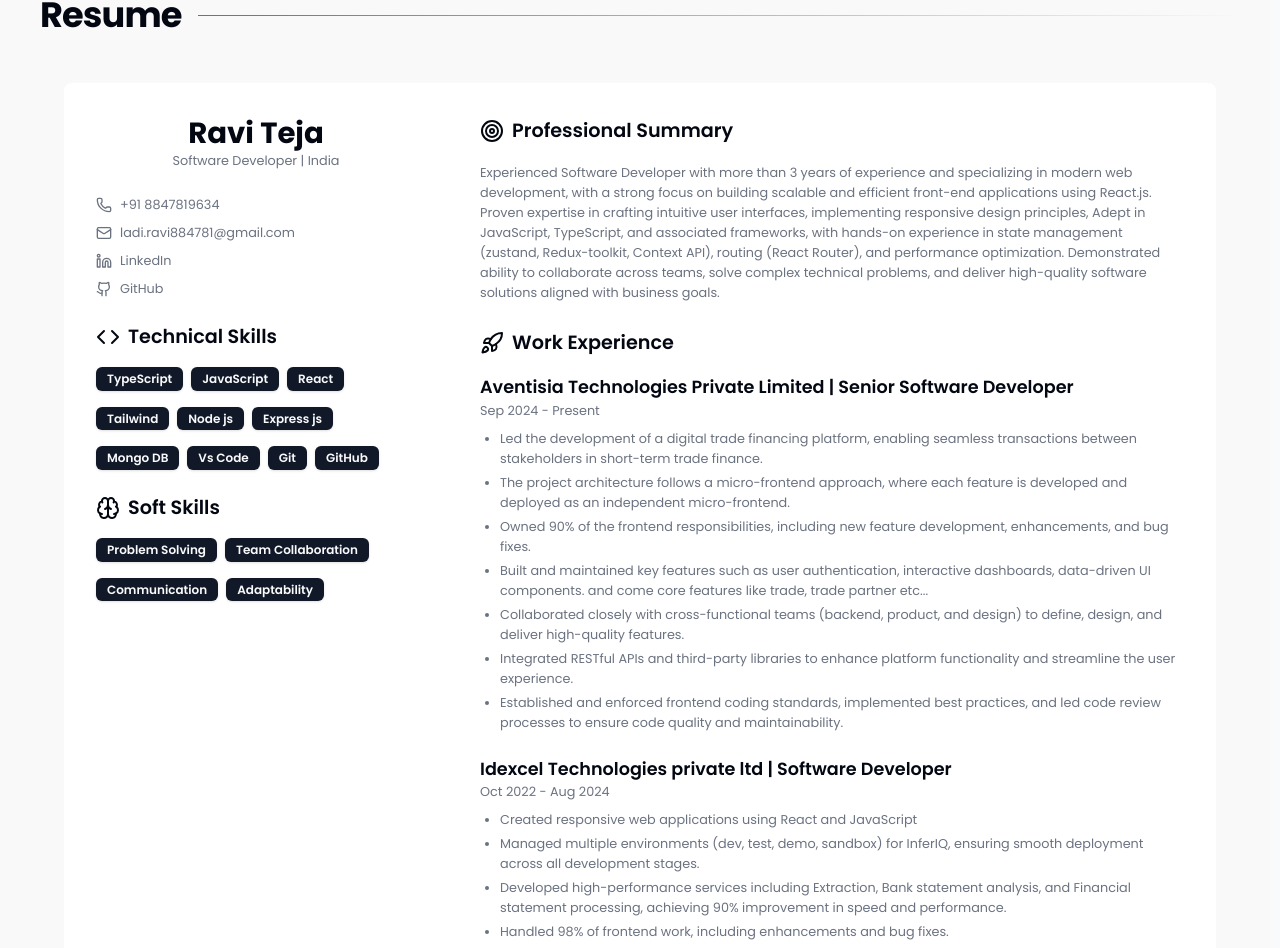
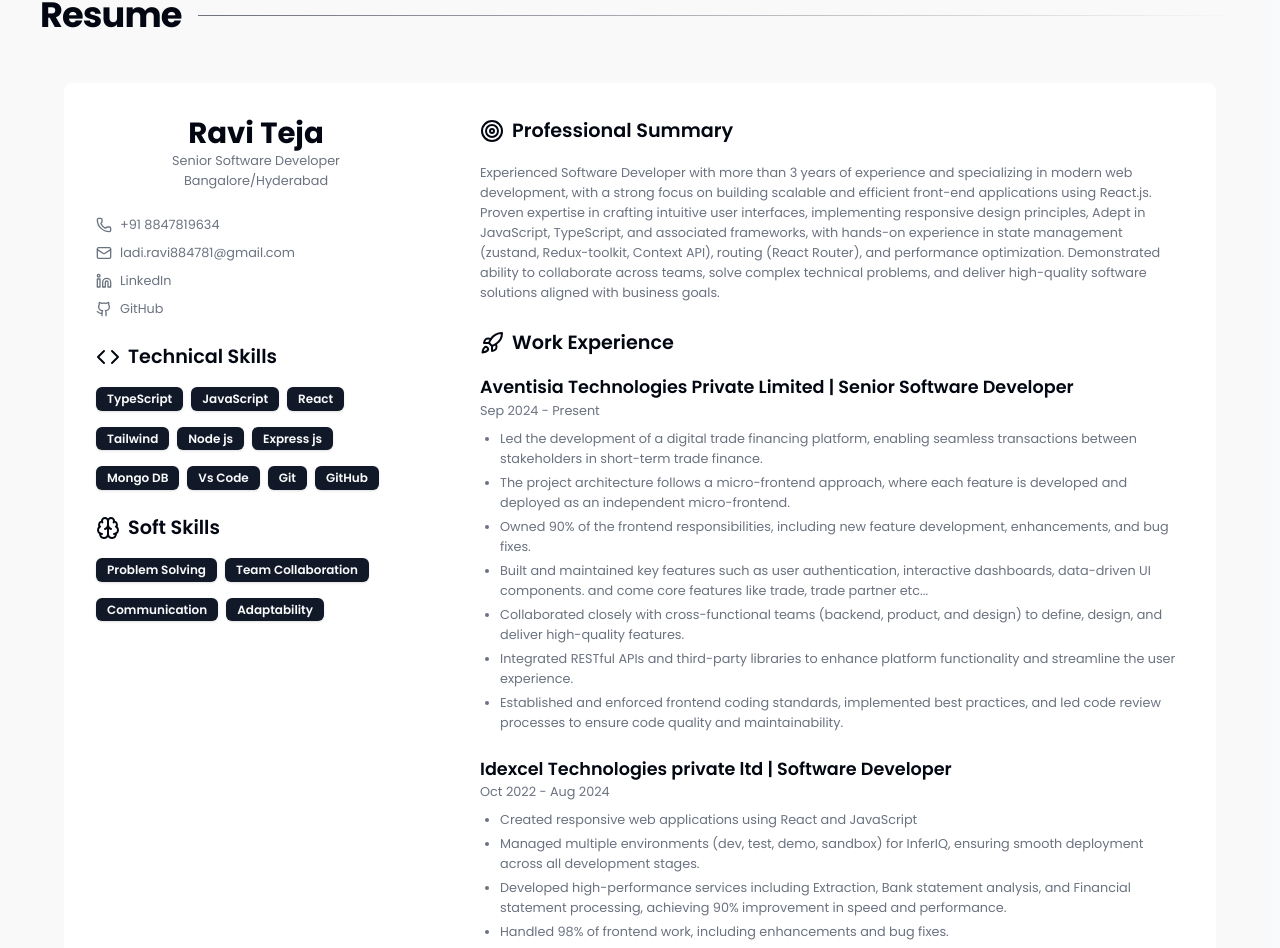
Before and after one commit to RaviTejaLadi/ravitejal, a React (Vite) app: page / in a window 1280 px wide. Shown: the part 4408-5356 px from the top of the page. Built offline with nearby package versions, Linux system fonts and the light colour scheme.

Commit message:
feat: update resumeConfig with new title and add location to Resume component

```diff
--- a/src/config/resumeConfig.ts
+++ b/src/config/resumeConfig.ts
@@ -68,7 +68,7 @@ export interface ResumeConfig {
 export const resumeConfig: ResumeConfig = {
   personalInfo: {
     fullName: 'Ravi Teja',
-    title: 'Software Developer',
+    title: 'Senior Software Developer',
     location: 'India',
     summary: `Experienced Software Developer with more than 3 years of experience and specializing in modern web development,
      with a strong focus on building scalable and efficient front-end applications using React.js.
--- a/src/pages/Resume.tsx
+++ b/src/pages/Resume.tsx
@@ -60,7 +60,10 @@ const Resume: React.FC<ResumeProps> = ({ config = resumeConfig }) => {
                 {personalInfo.fullName}
               </h1>
               <p className="text-sm md:text-base text-muted-foreground">
-                {personalInfo.title} | {personalInfo.location}
+                {personalInfo.title}
+              </p>
+               <p className="text-sm md:text-base text-muted-foreground">
+                Bangalore/Hyderabad
               </p>
             </div>
 
```
